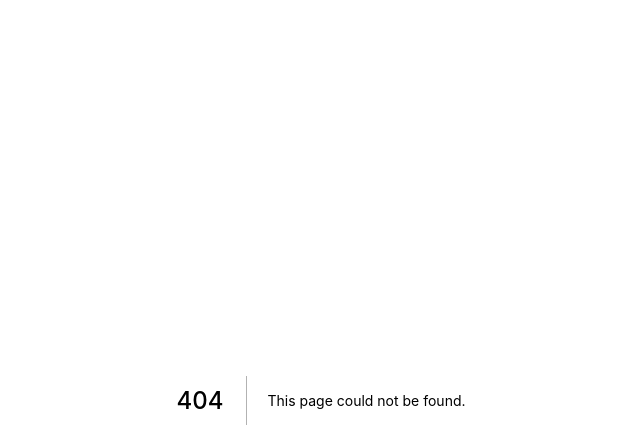
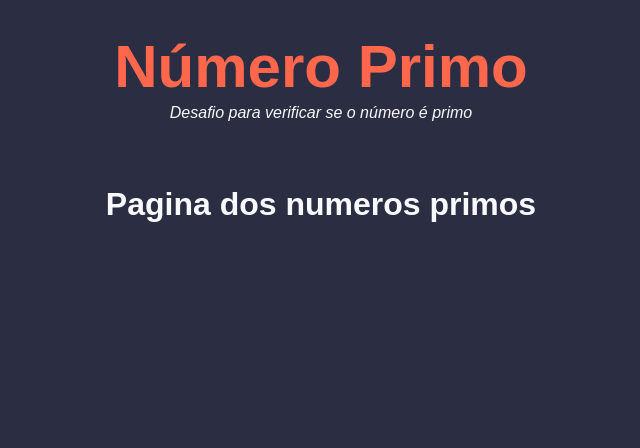
Before and after one commit to joaopedroalb/algorithms-unifor, a Next.js app: page /prime in a window 1280 px wide. Before the commit this address had no page. Shown: the top 448 px of the page, without its empty margins (319-959 px from the left). Built offline with nearby package versions, Linux system fonts and the light colour scheme; a web font is replaced by a local one.

Commit message:
feat: create layout component and prime page

```diff
--- /dev/null
+++ b/src/components/Layout/index.js
@@ -0,0 +1,16 @@
+import React from 'react'
+import {Main,Header,Title,Subtitle,Content} from './styles'
+
+export default function Layout(props) {
+  return (
+    <Main>
+        <Header>
+            <Title>{props.title}</Title>
+            <Subtitle>{props.description}</Subtitle>
+        </Header>
+        <Content>
+            {props.children}
+        </Content>
+    </Main>
+  )
+}
--- /dev/null
+++ b/src/components/Layout/styles.js
@@ -0,0 +1,42 @@
+import styled from 'styled-components'
+
+export const Main = styled.div`
+    width: 100%;
+    min-height: 100vh;
+    background: var(--dark-blue);
+    color: var(--white);
+    display: flex;
+    flex-direction: column;
+    justify-content: flex-start;
+    align-items: center;
+    gap: 4rem;
+`
+
+export const Header = styled.header`
+    margin-top: 2rem;
+    width: 100%;
+    display: flex;
+    flex-direction: column;
+    justify-content: center;
+    align-items: center;
+    text-align: center;
+    gap: .2rem;
+`
+
+export const Title = styled.h1`
+    font-size: 3.75rem;
+    color: var(--orange);
+`
+
+export const Subtitle = styled.p`
+    font-size: 1rem;
+    font-style: italic;
+`
+
+export const Content = styled.div`
+    width: 100%;
+    display: flex;
+    flex-direction: column;
+    align-items: center;
+    justify-content: flex-start;
+`
--- /dev/null
+++ b/src/pages/prime.js
@@ -0,0 +1,13 @@
+import React from 'react'
+import Layout from '../components/Layout'
+
+export default function Prime() {
+  return (
+    <Layout
+        title="Número Primo"
+        description="Desafio para verificar se o número é primo"
+    >
+        <h1>Pagina dos numeros primos</h1>
+    </Layout>
+  )
+}
```
